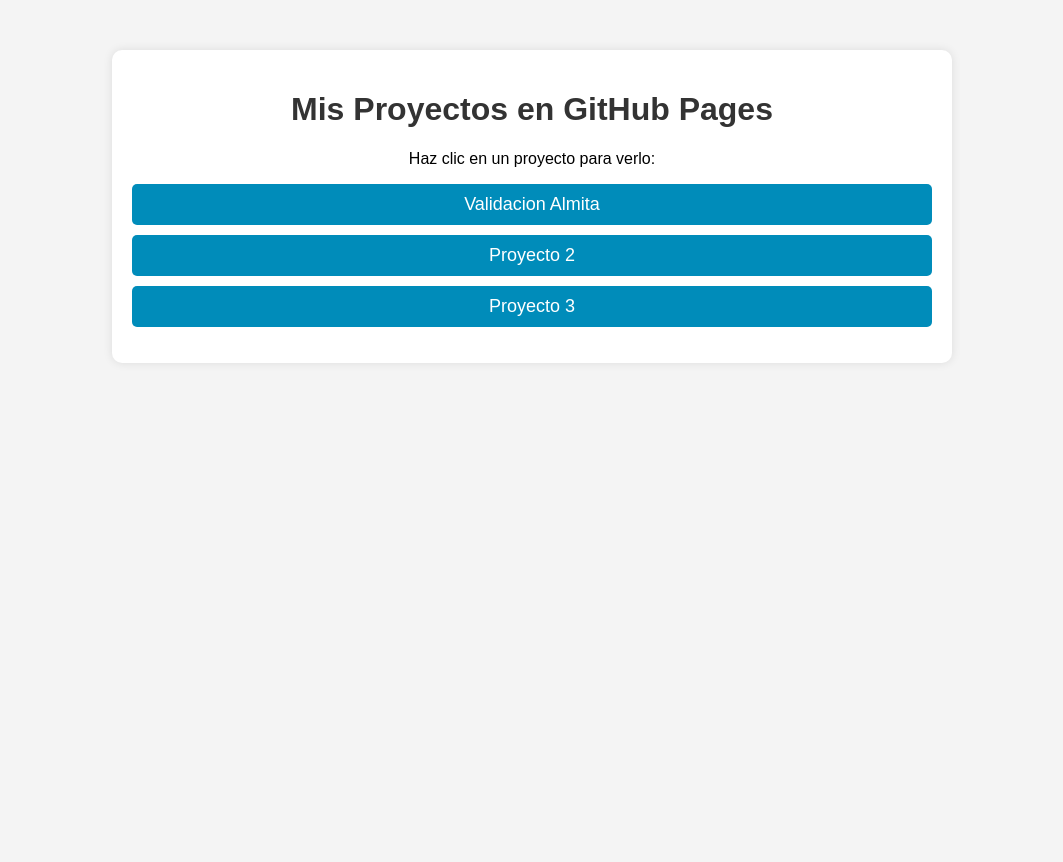
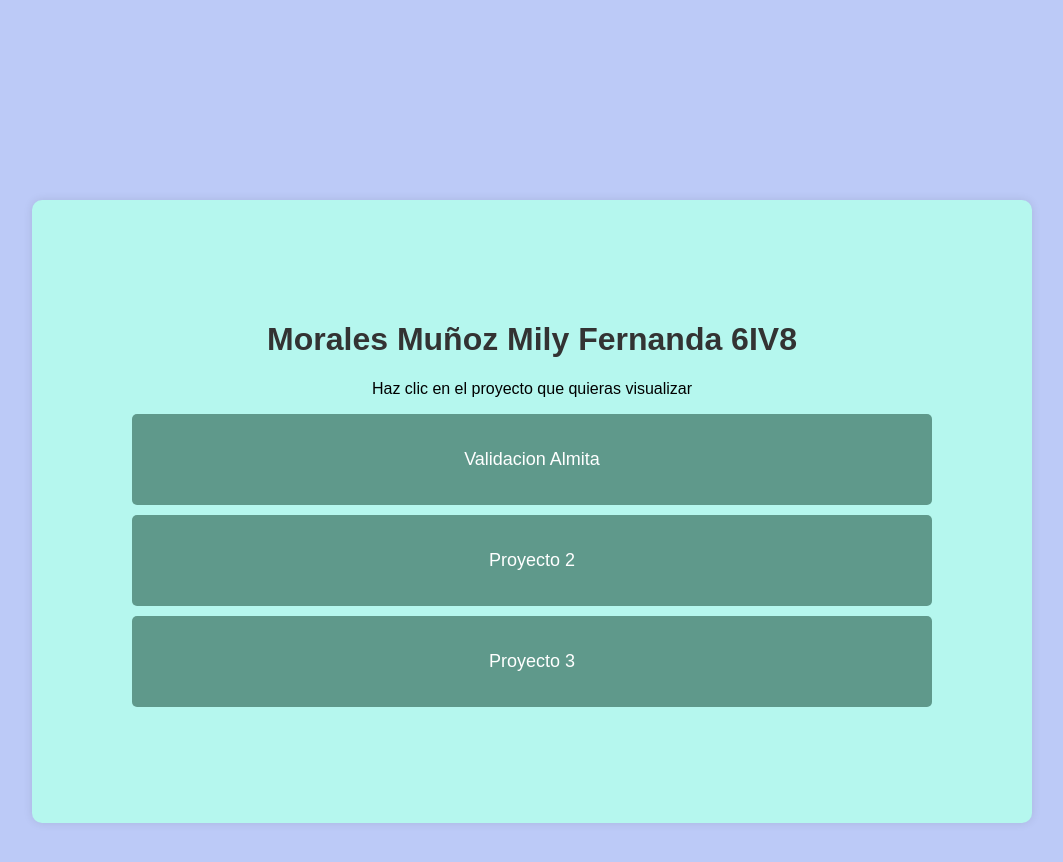
Before and after one commit to FernandaMorales23/PaginaPrincipal.github.io, a plain HTML site: page index.html in a window 1280 px wide. Shown: the whole page, without its empty margins (108-1171 px from the left). Before the commit the page ends 800 px from the top, so only its background shows below. Drawn offline with Linux system fonts and the light colour scheme.

Commit message:
el bueno

```diff
--- a/index.html
+++ b/index.html
@@ -3,18 +3,18 @@
 <head>
     <meta charset="UTF-8">
     <meta name="viewport" content="width=device-width, initial-scale=1.0">
-    <title>Mis Proyectos</title>
+    <title>Git Page</title>
     <style>
         body {
             font-family: Arial, sans-serif;
             text-align: center;
-            background-color: #f4f4f4;
+            background-color: #bccaf7;
         }
         .container {
             max-width: 800px;
-            margin: 50px auto;
-            background: white;
-            padding: 20px;
+            margin: 200px auto;
+            background: rgb(181, 247, 238);
+            padding: 100px;
             border-radius: 10px;
             box-shadow: 0 0 10px rgba(0, 0, 0, 0.1);
         }
@@ -26,9 +26,9 @@
             padding: 0;
         }
         li {
-            background: #008CBA;
+            background: #5f998b;
             margin: 10px 0;
-            padding: 10px;
+            padding: 35px;
             border-radius: 5px;
         }
         a {
@@ -43,8 +43,8 @@
 </head>
 <body>
     <div class="container">
-        <h1>Mis Proyectos en GitHub Pages</h1>
-        <p>Haz clic en un proyecto para verlo:</p>
+        <h1>Morales Muñoz Mily Fernanda 6IV8</h1>
+        <p>Haz clic en el proyecto que quieras visualizar</p>
         <ul>
             <li><a href="proyectos/Validacion.html/index.html">Validacion Almita</a></li>
             <li><a href="./proyectos/proyecto2/index.html">Proyecto 2</a></li>
```
